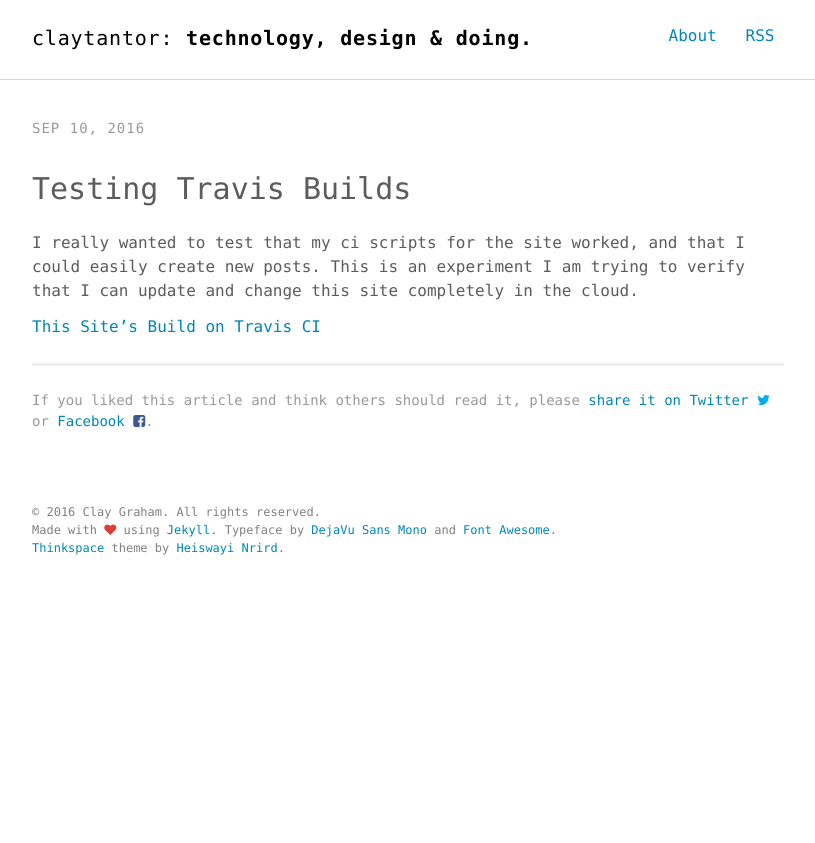
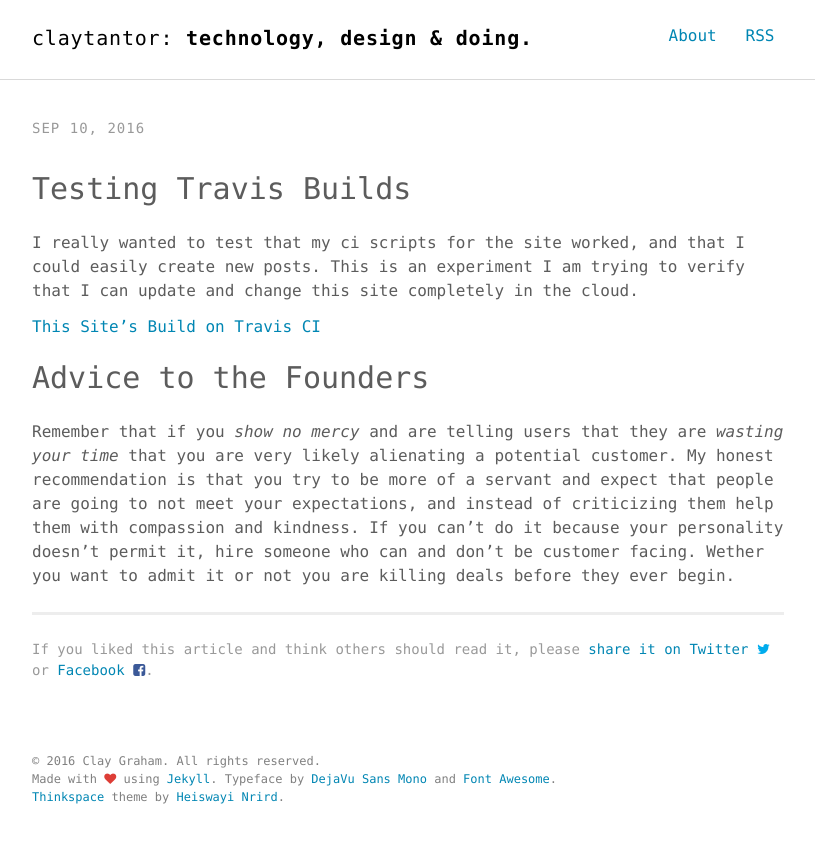
Before and after one commit to claytantor/claytantor.github.io, a Jekyll site: the page built from _posts/2016-09-10-travis-ci.md, in a window 1280 px wide. Shown: the top 843 px of the page, without its empty margins (232-1047 px from the left). Built offline with Jekyll 4.4.1, drawn with Linux system fonts in a browser that asks for light colours.

```diff
--- a/_includes/intro.html
+++ b/_includes/intro.html
@@ -1,7 +1,7 @@
 <section class="intro">
   <div class="container">
     <p class="lead">Hi, I'm <strong class="author-name" itemprop="name">{{ site.author.name }}</strong>, a <em itemprop="jobTitle">{{ site.author.job }}</em>. <br>
-    <span style="font-size:0.7em;">{{ site.author.bio }}</span> -- <a href="{{site.author.url }}" target="_blank">more here</a></p>
-    <div><img alt="travis-ci build status" src="https://travis-ci.org/claytantor/claytantor.github.io.svg?branch=gh-pages"></div>
+    <span style="font-size:0.7em;">{{ site.author.bio }}</span> -- <a href="{{site.author.url}}" target="_blank">more here</a></p>
+    <div><a href="https://travis-ci.org/claytantor/claytantor.github.io" target="_new"><img alt="travis-ci build status" src="https://travis-ci.org/claytantor/claytantor.github.io.svg?branch=gh-pages"></div>
   </div>
 </section>
--- a/_posts/2016-09-10-travis-ci.md
+++ b/_posts/2016-09-10-travis-ci.md
@@ -10,3 +10,6 @@ create new posts. This is an experiment I am trying to verify that I can update
 this site completely in the cloud.
 
 [This Site's Build on Travis CI](https://travis-ci.org/claytantor/claytantor.github.io)
+
+# Advice to the Founders
+Remember that if you *show no mercy* and are telling users that they are *wasting your time* that you are very likely alienating a potential customer. My honest recommendation is that you try to be more of a servant and expect that people are going to not meet your expectations, and instead of criticizing them help them with compassion and kindness. If you can't do it because your personality doesn't permit it, hire someone who can and don't be customer facing. Wether you want to admit it or not you are killing deals before they ever begin.
```
Also changed, not shown: _posts/2016-09-10-working-with-deeplearning4j.md (added, +31 -0 lines).
